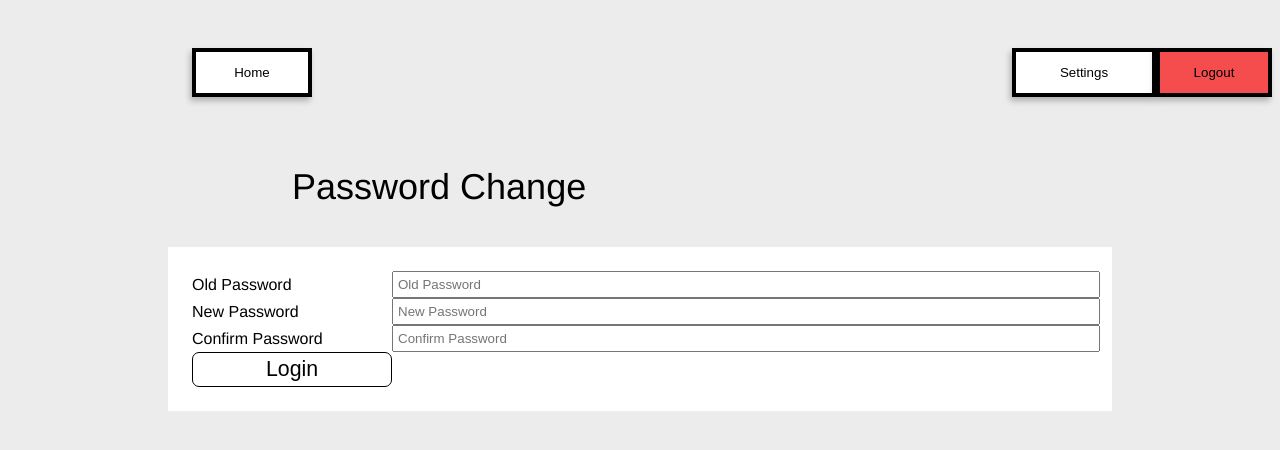
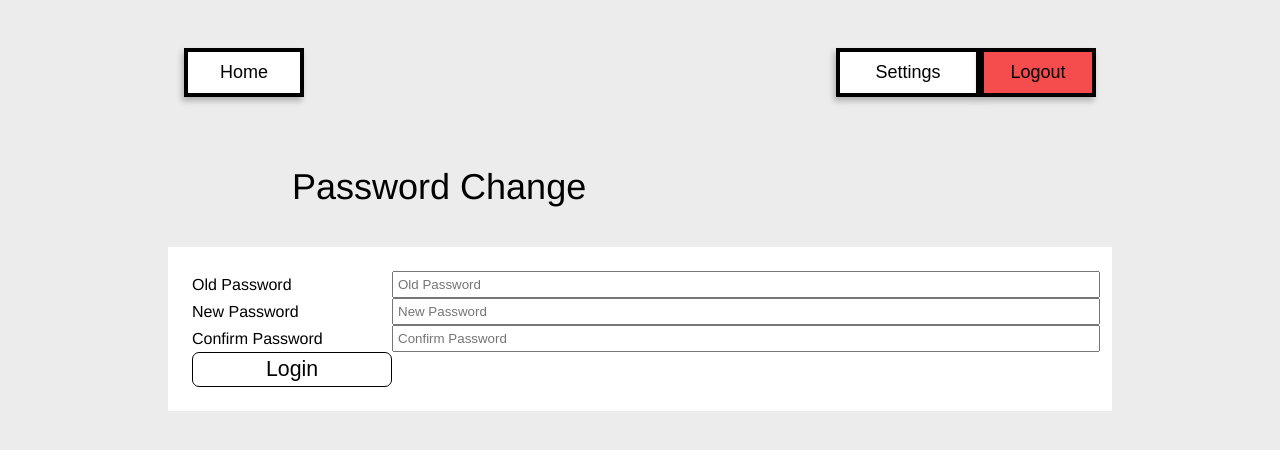
Before and after one commit to NubPaws/Hotel-Management, a React (Vite) app in the folder frontend/: page /login in a window 1280 px wide. Shown: the top 450 px of the page. Built offline with nearby package versions, Linux system fonts and the light colour scheme.

Commit message:
Fixed NavigationBar CSS issues

```diff
--- a/frontend/src/App.css
+++ b/frontend/src/App.css
@@ -1,3 +1,8 @@
+.appContainer {
+  width: 960px;
+  margin: 0 auto;
+}
+
 /* #root {
   max-width: 1280px;
   margin: 0 auto;
--- a/frontend/src/App.tsx
+++ b/frontend/src/App.tsx
@@ -6,11 +6,11 @@ import { NavigationBar } from './UIElements/NavigationBar'
 function App() {
 
   return (
-    <>
+    <div className="appContainer">
       <NavigationBar />
       {/* <LoginScreen /> */}
       <ChangePassword />
-    </>
+    </div>
   )
 }
 
--- a/frontend/src/UIElements/NavigationBar.css
+++ b/frontend/src/UIElements/NavigationBar.css
@@ -1,51 +1,40 @@
 .navigationContainer {
-	display: block;
-	flex-direction: column;
-	width: 70vw;
-	min-width: 500px;
+	display: flex;
 	padding: 1.5rem;
 	margin: 1.5rem auto 0 auto;
 }
 
-.navigation-button {
+.navigationButton {
     background-color: #ffffff;
     border: 4px solid;
     border-color: #000000;
     box-shadow: -2px 4px 6px #00000040;
-    position: relative;
-    flex-shrink: 0;
+    font-size: large;
 }
 
-.home-button {
+.homeButton {
     width: 120px;
     height: 49px;
 }
 
-.settings-button {
+.settingsButton {
     width: 144px;
     height: 49px;
-    position: relative;
-    left: 700px;
+    margin-right: 0;
+    margin-left: auto;
 }
 
-.logout-button {
+.logoutButton {
     width: 116px;
     height: 49px;
     background-color: #f54d4d;
-    position: relative;
-    left: 700px;
 }
 
-.navigation-button .text {
-    display: flex;
+.navigationButton .text {
     width: 200px;
     height: 49px;
-    flex-direction: column;
-    justify-content: center;
-    flex-shrink: 0;
     color: #000;
     text-align: center;
-    font-family: "League Spartan";
     font-size: 36px;
     font-style: normal;
     font-weight: 500;
--- a/frontend/src/UIElements/NavigationBar.tsx
+++ b/frontend/src/UIElements/NavigationBar.tsx
@@ -4,10 +4,10 @@ export function NavigationBar() {
     return (
         <>
             <div className="navigationContainer">
-                <button className="navigation-button home-button">Home</button>
+                <button className="navigationButton homeButton">Home</button>
 
-                <button className="navigation-button settings-button">Settings</button>
-                <button className="navigation-button logout-button">Logout</button>
+                <button className="navigationButton settingsButton">Settings</button>
+                <button className="navigationButton logoutButton">Logout</button>
             </div>
         </>
     )
```
